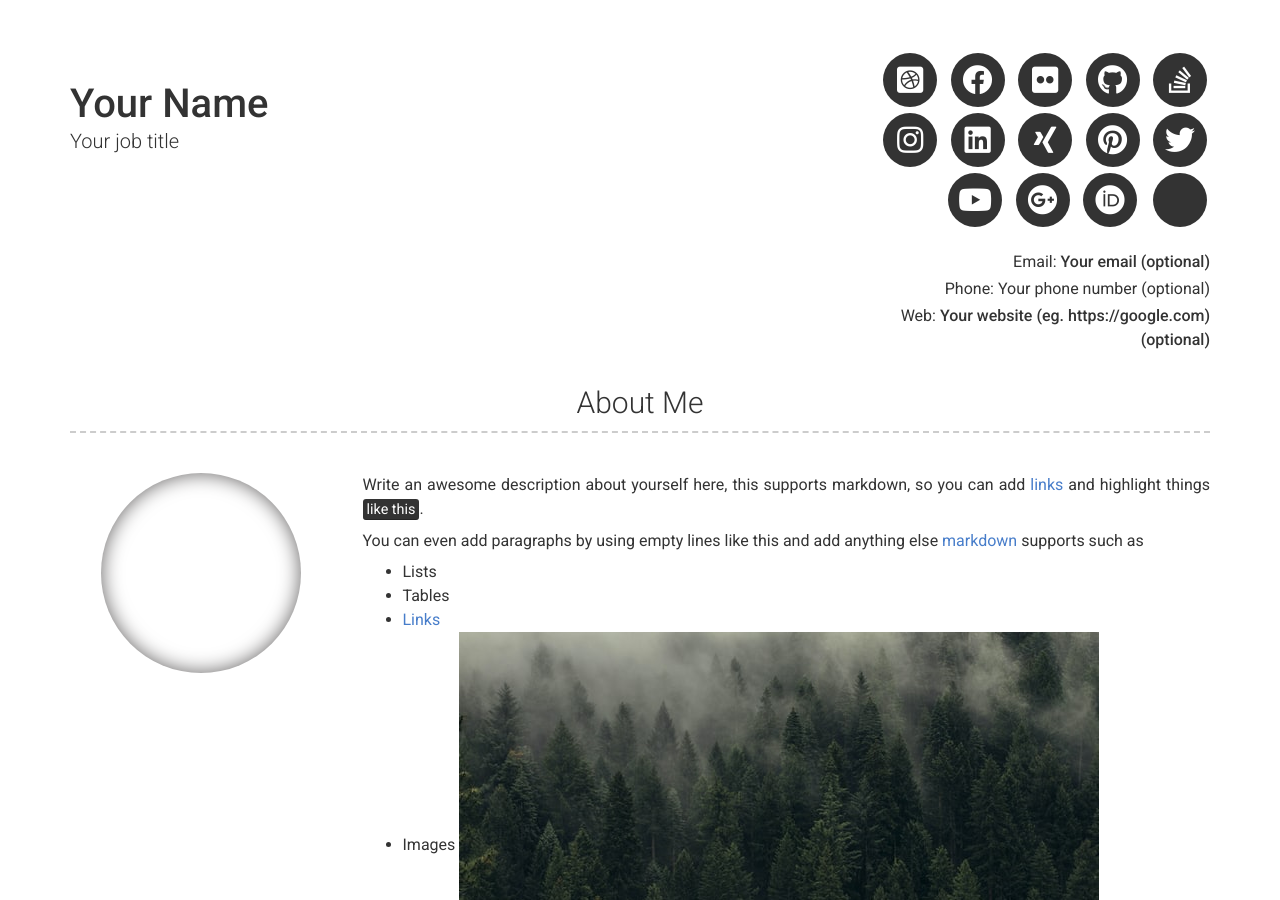
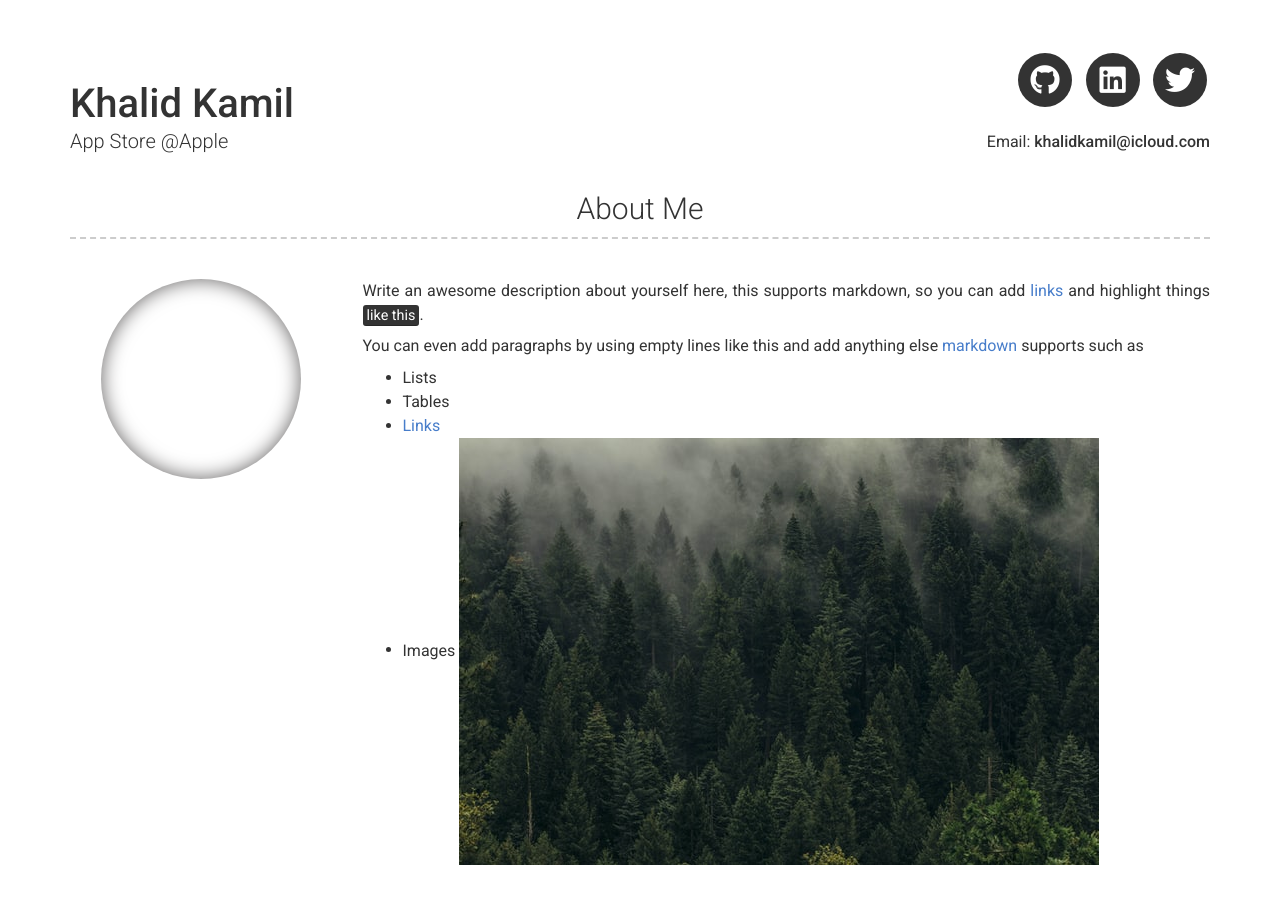
Before and after one commit to khalid-kamil/khalid-kamil.github.io, a Jekyll site: the page built from index.md, in a window 1280 px wide and 900 px high. Built offline with Jekyll 4.4.1, drawn with Linux system fonts in a browser that asks for light colours; nearby versions of some CDN libraries; some of the changed text lies outside the part shown.

Commit message:
Update _config.yml

```diff
--- a/_config.yml
+++ b/_config.yml
@@ -1,43 +1,43 @@
 # Site
-repository: Git repository where your resume will be hosted, only required if you are hosting on GitHub (eg. sproogen/modern-resume-theme)
+repository: khalid-kamil/khalid-kamil.github.io
 # favicon: Directory of your favicon (eg. images/favicon.ico)(optional)
 
 # Content configuration version
 version: 2
 
 # Personal info
-name: Your Name
-title: Your job title
-email: Your email (optional)
+name: Khalid Kamil
+title: App Store @Apple
+email: khalidkamil@icloud.com
 # email_title: Email (Email title override)
-phone: Your phone number (optional)
+# phone: Your phone number (optional)
 # phone_title: Phone (Phone title override)
-website: Your website (eg. https://google.com)(optional)
+# website: Your website (eg. https://google.com)(optional)
 # website_title: Web (Website title override)
 
 # Dark Mode (true/false/never)
 darkmode: false
 
 # Social links
-twitter_username: jekyllrb
-github_username:  jekyll
-stackoverflow_username: "00000001"
-dribbble_username: jekyll
-facebook_username: jekyll
-flickr_username: jekyll
-instagram_username: jekyll
-linkedin_username: jekyll
-xing_username: jekyll
-pinterest_username: jekyll
-youtube_username: jekyll
-googleplus_username: +jekyll
-orcid_username: 0000-0000-0000-0000
+twitter_username: iamkhalidk
+github_username:  khalid-kamil
+# stackoverflow_username: "00000001"
+# dribbble_username: jekyll
+# facebook_username: jekyll
+# flickr_username: jekyll
+# instagram_username: jekyll
+linkedin_username: khalid-kamil
+# xing_username: jekyll
+# pinterest_username: jekyll
+# youtube_username: jekyll
+# googleplus_username: +jekyll
+# orcid_username: 0000-0000-0000-0000
 
-# Additional icon links
-additional_links:
-- title: Link name
-  icon: Font Awesome brand icon name (eg. fab fa-twitter) (https://fontawesome.com/icons?d=gallery&s=brands&m=free)
-  url: Link url (eg. https://google.com)
+# # Additional icon links
+# additional_links:
+# - title: Link name
+#   icon: Font Awesome brand icon name (eg. fab fa-twitter) (https://fontawesome.com/icons?d=gallery&s=brands&m=free)
+#   url: Link url (eg. https://google.com)
 # - title: another link
 #   icon: font awesome brand icon name (eg. fab fa-twitter) (https://fontawesome.com/icons?d=gallery&s=brands&m=free)
 #   url: Link url (eg. https://google.com)
```
